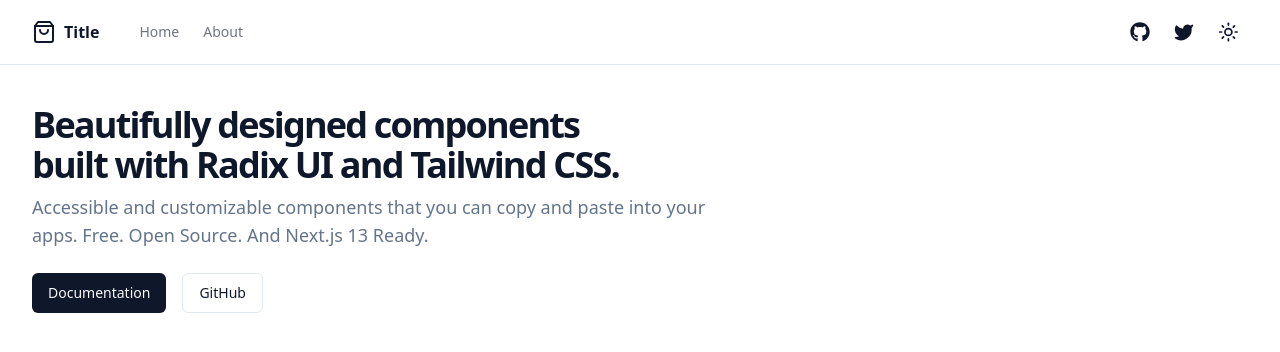
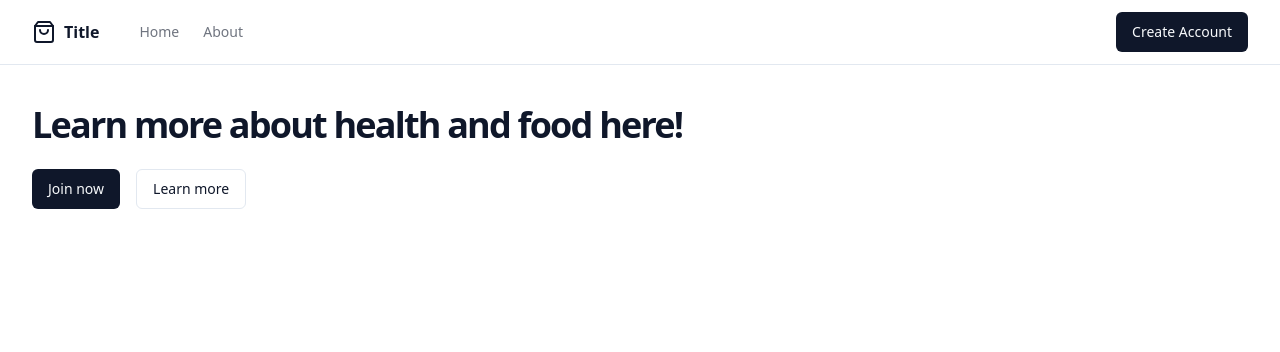
Before and after one commit to stefanasandei/nutrivia, a Next.js app: page / in a window 1280 px wide. Shown: the top 352 px of the page. Built offline with nearby package versions, Linux system fonts and the light colour scheme.

Commit message:
clean up ui

```diff
--- a/src/app/layout.tsx
+++ b/src/app/layout.tsx
@@ -1,11 +1,10 @@
 import "@/styles/globals.css"
-import { Metadata } from "next"
+import { type Metadata } from "next"
 
 import { siteConfig } from "@/config/site"
 import { fontSans } from "@/lib/fonts"
 import { cn } from "@/lib/utils"
 import { SiteHeader } from "@/components/site-header"
-import { TailwindIndicator } from "@/components/tailwind-indicator"
 import { ThemeProvider } from "@/components/theme-provider"
 
 export const metadata: Metadata = {
--- a/src/app/page.tsx
+++ b/src/app/page.tsx
@@ -8,30 +8,21 @@
     <section className="container grid items-center gap-6 pb-8 pt-6 md:py-10">
       <div className="flex max-w-[980px] flex-col items-start gap-2">
         <h1 className="text-3xl font-extrabold leading-tight tracking-tighter md:text-4xl">
-          Beautifully designed components <br className="hidden sm:inline" />
-          built with Radix UI and Tailwind CSS.
+          Learn more about health and food here!
         </h1>
-        <p className="max-w-[700px] text-lg text-muted-foreground">
-          Accessible and customizable components that you can copy and paste
-          into your apps. Free. Open Source. And Next.js 13 Ready.
-        </p>
       </div>
       <div className="flex gap-4">
         <Link
-          href={siteConfig.links.docs}
-          target="_blank"
-          rel="noreferrer"
+          href={siteConfig.links.login}
           className={buttonVariants()}
         >
-          Documentation
+          Join now
         </Link>
         <Link
-          target="_blank"
-          rel="noreferrer"
-          href={siteConfig.links.github}
+          href={siteConfig.links.about}
           className={buttonVariants({ variant: "outline" })}
         >
-          GitHub
+          Learn more
         </Link>
       </div>
     </section>
--- a/src/components/site-header.tsx
+++ b/src/components/site-header.tsx
@@ -1,10 +1,8 @@
+import { siteConfig } from "@/config/site"
+import { MainNav } from "@/components/main-nav"
 import Link from "next/link"
-
-import { siteConfig } from "@/config/site"
 import { buttonVariants } from "@/components/ui/button"
-import { Icons } from "@/components/icons"
-import { MainNav } from "@/components/main-nav"
-import { ThemeToggle } from "@/components/theme-toggle"
+// import { ThemeToggle } from "@/components/theme-toggle"
 
 export function SiteHeader() {
   return (
@@ -14,36 +12,12 @@
         <div className="flex flex-1 items-center justify-end space-x-4">
           <nav className="flex items-center space-x-1">
             <Link
-              href={siteConfig.links.github}
-              target="_blank"
-              rel="noreferrer"
+              href={siteConfig.links.login}
+              className={buttonVariants()}
             >
-              <div
-                className={buttonVariants({
-                  size: "icon",
-                  variant: "ghost",
-                })}
-              >
-                <Icons.gitHub className="h-5 w-5" />
-                <span className="sr-only">GitHub</span>
-              </div>
+              Create Account
             </Link>
-            <Link
-              href={siteConfig.links.twitter}
-              target="_blank"
-              rel="noreferrer"
-            >
-              <div
-                className={buttonVariants({
-                  size: "icon",
-                  variant: "ghost",
-                })}
-              >
-                <Icons.twitter className="h-5 w-5 fill-current" />
-                <span className="sr-only">Twitter</span>
-              </div>
-            </Link>
-            <ThemeToggle />
+            {/* <ThemeToggle /> */}
           </nav>
         </div>
       </div>
--- a/src/config/site.ts
+++ b/src/config/site.ts
@@ -15,8 +15,9 @@
     },
   ],
   links: {
+    login: "/login",
+    about: "/about",
     twitter: "https://twitter.com/todo",
     github: "https://github.com/stefanasandei/fiicode",
-    docs: "todo",
   },
 }
```
